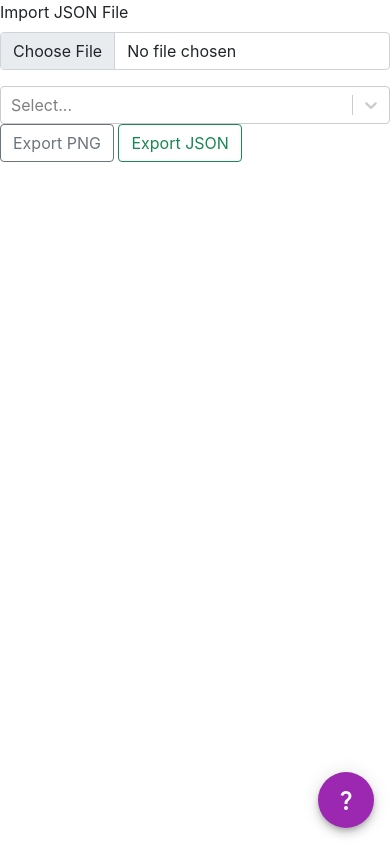
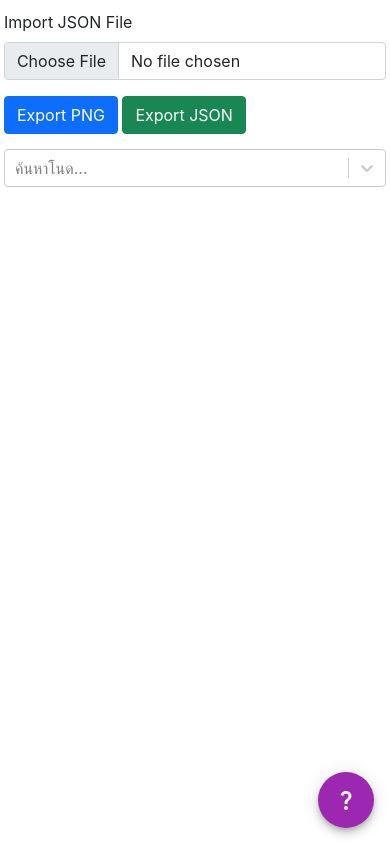
Before and after one commit to soravitpuengsema/TodoMindmap-INDIVIDUAL, a React (Create React App) app in the folder Mindmap/: page / in a window 390 px wide. Built offline with nearby package versions, Linux system fonts and the light colour scheme; no server answers.

Commit message:
make web application responsive, adjust button position

```diff
--- a/Mindmap/package.json
+++ b/Mindmap/package.json
@@ -27,6 +27,7 @@
     "react-select": "^5.3.1",
     "react-select-search": "^3.0.9",
     "reactjs-popup": "^2.0.5",
+    "regenerator-runtime": "^0.13.9",
     "sweetalert2": "^11.4.9",
     "web-vitals": "^2.1.4"
   },
--- a/Mindmap/src/App.js
+++ b/Mindmap/src/App.js
@@ -1,7 +1,8 @@
 import './App.css';
 import React, { useState, useEffect} from 'react';
+import 'regenerator-runtime'
 import ReactDOM from "react-dom";
-import MindElixir, { E } from "mind-elixir";
+import MindElixir, { E } from "mind-elixir"
 import painter from 'mind-elixir/dist/painter';
 import { Button, Form, Modal } from 'react-bootstrap';
 import TodoListDataService from "./services/todo.service";
@@ -49,7 +50,7 @@ function App() {
           toolBar: true,
           nodeMenu: true,
           keypress: true,
-          allowUndo: true,
+          allowUndo: false,
           contextMenuOption: {
             focus: true,
             link: true,
@@ -707,23 +708,16 @@ function App() {
   const matches = useMediaQuery('(max-width:992px)');
 
   return (
-    <>
     <div>
+      <div style={{width: "98%", margin:'auto',marginTop:'10px'}}>
         <Form.Group controlId="formFile" className="mb-3">
           <Form.Label>Import JSON File</Form.Label>
           <Form.Control type="file" onChange={readJSON}/>
         </Form.Group>
       </div>
-    <div>
-      <Select
-        options={searchList}
-        onChange={findNodeCoordinates}
-        />
-    </div>
-    <div >
-      <Button variant="outline-secondary" onClick={() => paint()}>Export PNG</Button>{' '}
-      <Button variant="outline-success" onClick={() => exportData()}>Export JSON</Button>{' '}
-      {/* <Button variant="outline-success" onClick={() => goToNode()}>search</Button>{' '}   */}
+      <div style={{width: "98%", margin:'auto', marginBottom: '15px'}}>
+        <Button variant="primary" onClick={() => paint()}>Export PNG</Button>{'  '}
+        <Button variant="success" onClick={() => exportData()}>Export JSON</Button>
         <Popup
           trigger={<Fab
               sx={{
@@ -764,11 +758,6 @@ function App() {
                   <br/>
                   รายการ Todo ถ้าโนดนี้ไม่มีลูกจะเป็นรายการที่ไม่มีข้อมูล Description
                   <br/>
-                {/* ลูกของโนดเริ่มต้นที่มีแท็ก Todo จะถูกเพิ่มเป็นรายการ Todo โดยโนดนั้นจะเป็น Title และถ้ามีลูกต่อเพิ่ม
-                <br/>
-                โนดลูกนั้นจะเป็น Description ถ้ามีโนด Description ในโนด Title หลายตัวจะเป็นการสร้างรายการ
-                <br/>
-                Todo หลายรายการที่ชื่อเดียวกัน แต่มี Description ที่ต่างกันตามโนดนั้นๆ ถูกเพิ่มเข้าในแอพพลิเคชั่น */}
                 </p>
                 <img style={{width:'80%'}}src='https://i.ibb.co/t8z0GDX/nodesc.png' alt='nodesc'></img>
                 <p>
@@ -792,8 +781,16 @@ function App() {
             </div>
         </Popup>
       </div>
-    <div id="map" style={{ height: "600px", width: "100%" }} />
-    </>
+      <div style={{width: "98%", margin:'auto', marginBottom: '15px'}}>
+        <Select
+          options={searchList}
+          onChange={findNodeCoordinates}
+          placeholder='ค้นหาโนด...'
+          noOptionsMessage={() => 'ไม่เจอโนดชื่อนี้'}
+          />
+      </div>
+      <div id="map" style={{height: 'calc(100vh - 280px)', width: "98%", margin:'auto' }} />
+    </div>
   );
 }
 
```
Also changed, not shown: 1 other file (tests, documents, lock files or other folders). Lines whose indentation alone changed are shown as unchanged.
